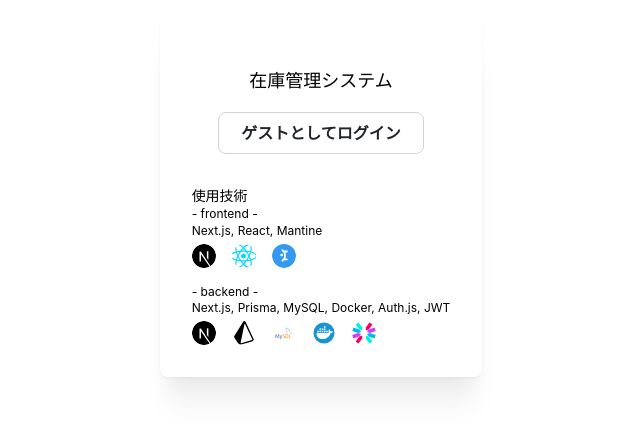
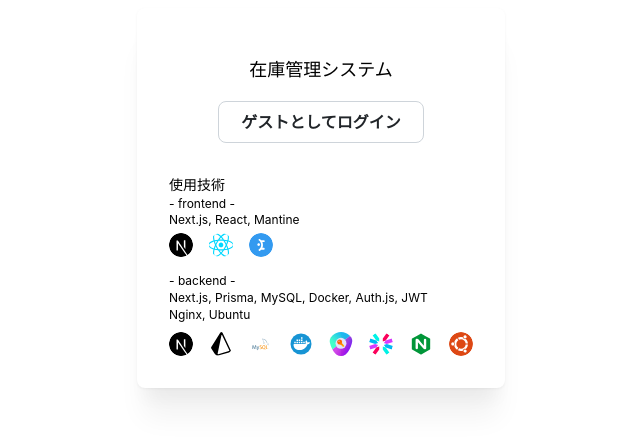
Before and after one commit to itsukimori/inventory-management, a Next.js app: page / in a window 1280 px wide. Shown: the part 202-644 px from the top of the page, without its empty margins (319-959 px from the left). Built offline with nearby package versions, Linux system fonts and the light colour scheme.

Commit message:
使用技術SVGと追加実装

```diff
--- a/app/page.tsx
+++ b/app/page.tsx
@@ -109,8 +109,11 @@ export default async function Home() {
           <Text size="xs">
             - backend -
           </Text>
-          <Text mb={4} size="xs">
+          <Text  size="xs">
             Next.js, Prisma, MySQL, Docker, Auth.js, JWT
+          </Text>
+          <Text mb={8} size="xs">
+            Nginx, Ubuntu
           </Text>
             <Group>
               <Tooltip
@@ -138,10 +141,28 @@ export default async function Home() {
                 <Avatar src="icons/docker.svg" size="1.5rem" />
               </Tooltip>
               <Tooltip
+                label="Auth.js"
+                transitionProps={{ transition: 'skew-up', duration: 300 }}
+              >
+                <Avatar src="icons/auth-js.svg" size="1.5rem" />
+              </Tooltip>
+              <Tooltip
                 label="JWT"
                 transitionProps={{ transition: 'skew-up', duration: 300 }}
               >
                 <Avatar src="icons/jwt.svg" size="1.5rem" />
+              </Tooltip>
+              <Tooltip
+                label="Nginx"
+                transitionProps={{ transition: 'skew-up', duration: 300 }}
+              >
+                <Avatar src="icons/nginx.svg" size="1.5rem" />
+              </Tooltip>
+              <Tooltip
+                label="Ubuntu"
+                transitionProps={{ transition: 'skew-up', duration: 300 }}
+              >
+                <Avatar src="icons/ubuntu.svg" size="1.5rem" />
               </Tooltip>
           </Group>
         </Paper>
```
Also changed, not shown: public/icons/auth-js.svg (added), public/icons/ubuntu.svg (added).
